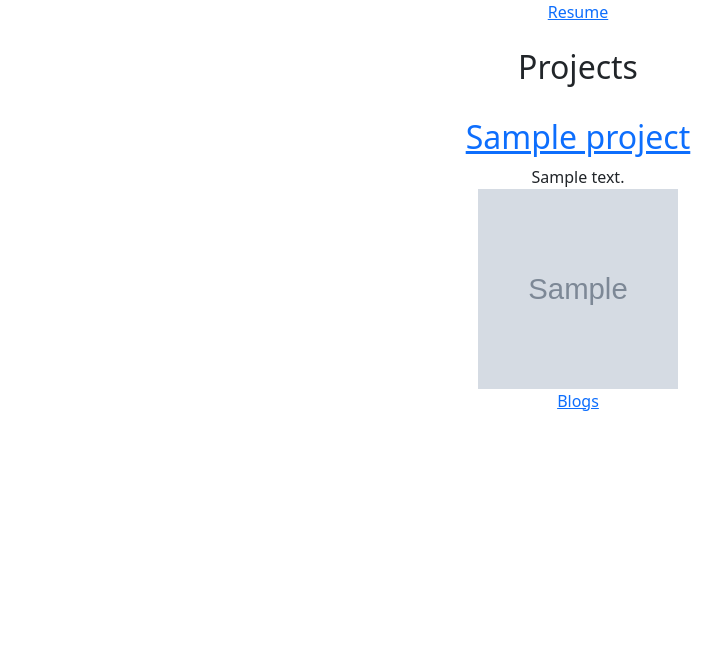
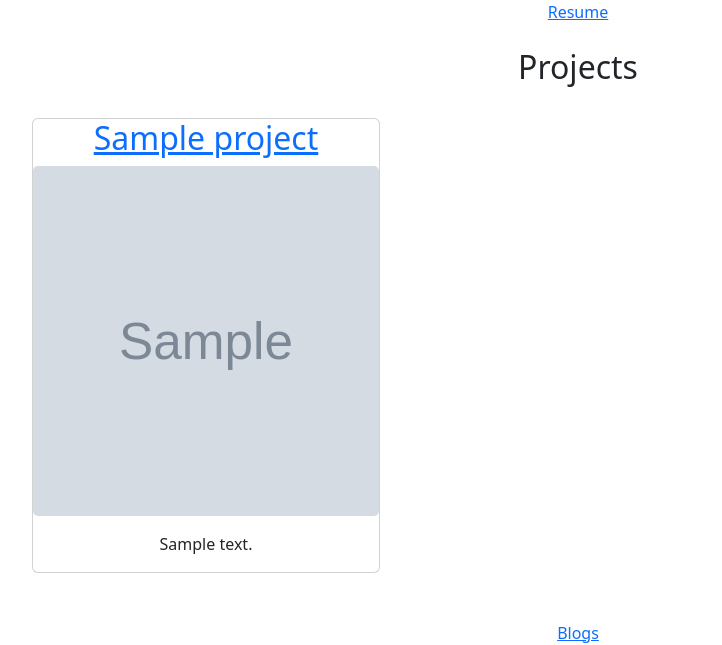
Before and after one commit to js-codebank/Olive-Homebase, a Django app: template portfolio/templates/portfolio/home.html in a window 1280 px wide. Shown: the part 514-1159 px from the top of the page, without its empty margins (62-784 px from the left). Before the commit the page ends 925 px from the top, so only its background shows below. Run offline with Django 4.2, Linux system fonts and the light colour scheme; the template is opened without the code that fills it: most values are stand-ins (such as "Sample title", 1, 10 or a date in 2020); grey boxes marked "Sample" are stand-in pictures.

Commit message:
updated resume and card layout for projects

```diff
--- a/portfolio/templates/portfolio/home.html
+++ b/portfolio/templates/portfolio/home.html
@@ -10,19 +10,28 @@
     <br>
     <h2>Projects</h2>
     </br>
+
+<div class="container text-center">
+    <div class="row">
     {% for project in projects %}
-    {% if project.url %}
-    <a href="{{ project.url }}"><h2>{{ project.title }}</h2></a>
-    {% else %}
-    <h2>{{ project.title }}</h2>
-    {% endif %}
 
-    <p1>{{ project.description }}</p1>
-    <br>
-    <img src="{{ project.image.url }}" height=200 width=200>
+  <div class="col-sm-4 mb-4">
+    <div class="card">
+        {% if project.url %}
+        <a href="{{ project.url }}"><h2 class="card-title">{{ project.title }}</h2></a>
+        {% else %}
+        <h2 class="card-title">{{ project.title }}</h2>
+        {% endif %}
+        <img class="card-img" src="{{ project.image.url }}" height=350 width=150>
+        <div class="card-body">
+            <p1 class="card-text">{{ project.description }}</p1><br>
+        </div>
+    </div>
+    </div>
+    {% endfor %}
+    </div>
+</div>
 
-
-    {% endfor %}
     <br>
     <a href="{% url 'blog:all_blogs' %}">Blogs</a>
     </br>
```
Also changed, not shown: portfolio/static/portfolio/style.css (line endings or trailing spaces), 1 other file.
